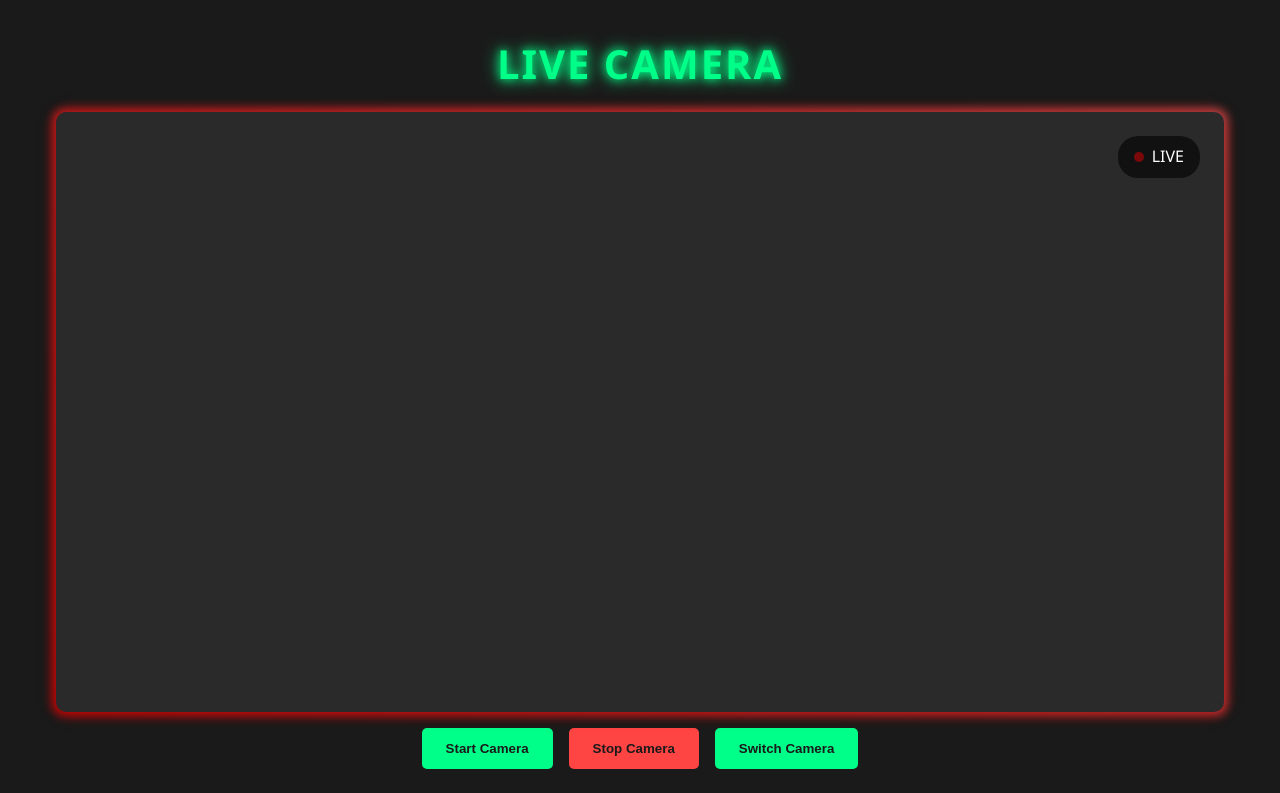
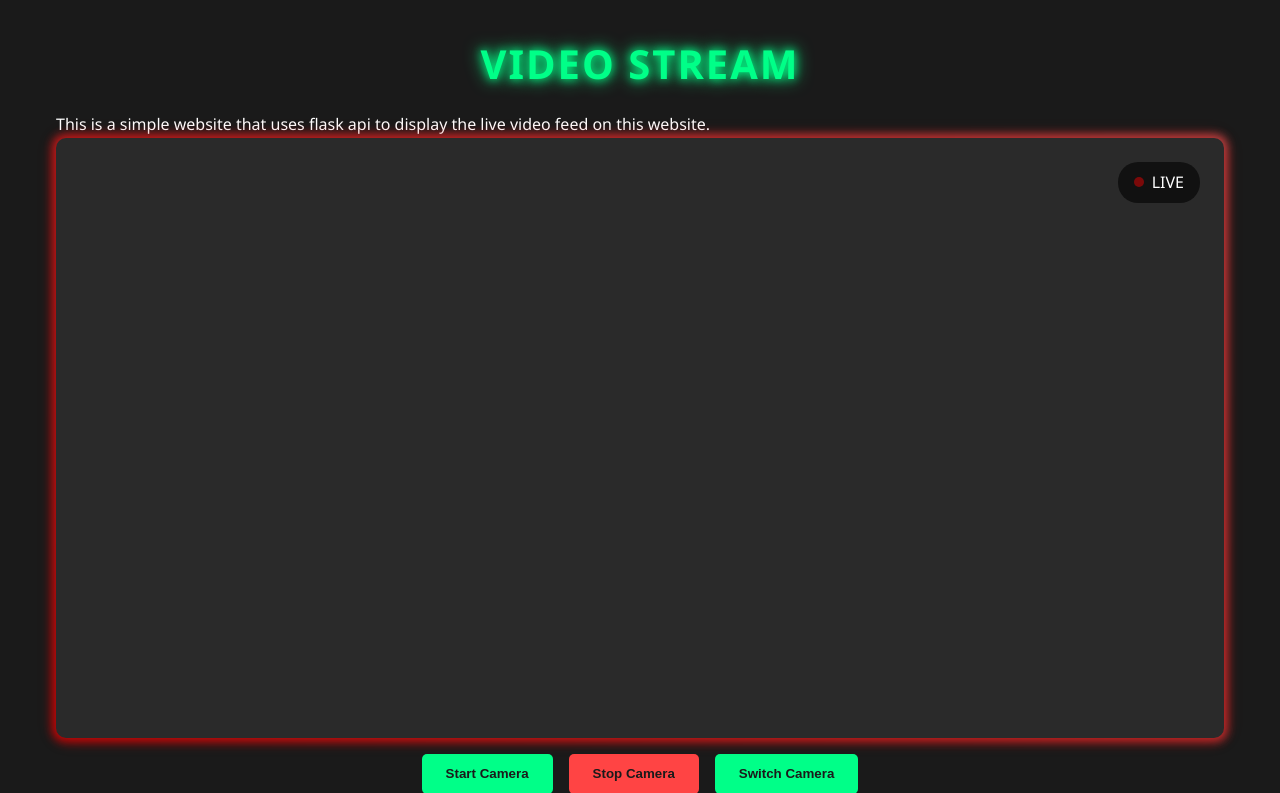
Before and after one commit to Techno-Furious/FlaskWebVideoCam, a Flask app: page / in a window 1280 px wide. Shown: the top 793 px of the page. Run offline with Flask 3, Linux system fonts and the light colour scheme.

Commit message:
Update index.html

```diff
--- a/templates/index.html
+++ b/templates/index.html
@@ -3,7 +3,7 @@
 <head>
     <meta charset="UTF-8">
     <meta name="viewport" content="width=device-width, initial-scale=1.0">
-    <title>Mobile Camera Stream</title>
+    <title>FlaskAPI+OpenCV</title>
     <style>
         * {
             margin: 0;
@@ -181,7 +181,8 @@
 </head>
 <body>
     <div class="container">
-        <h1>Live Camera</h1>
+        <h1>Video Stream</h1>
+        <p>This is a simple website that uses flask api to display the live video feed on this website.</p>
         <div class="video-container">
             <div class="live-indicator">
                 <div class="record-dot"></div>
```
